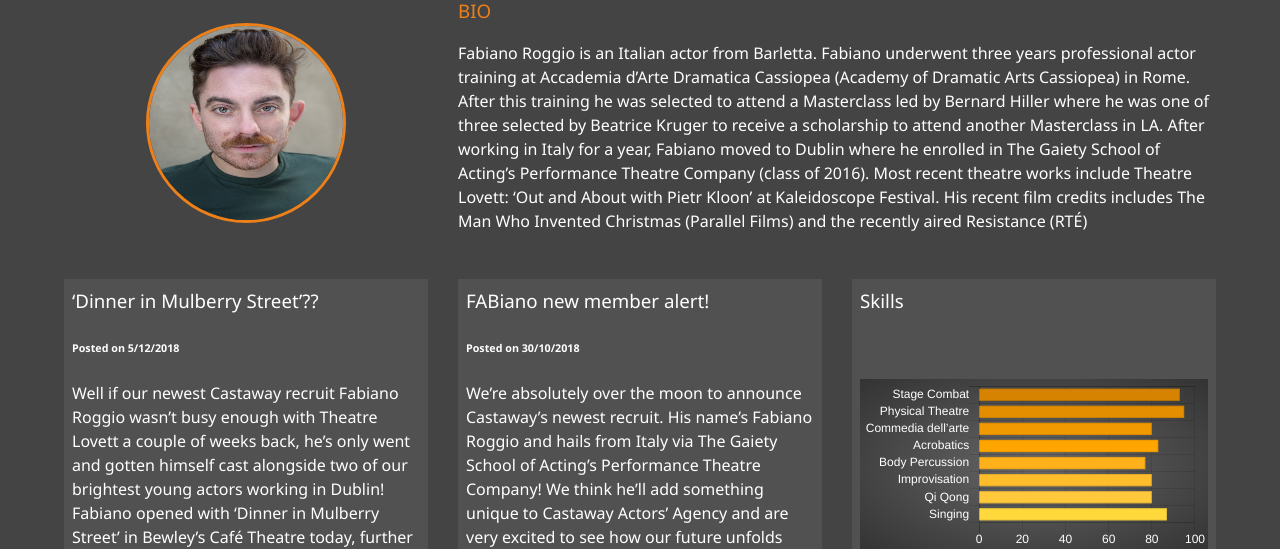
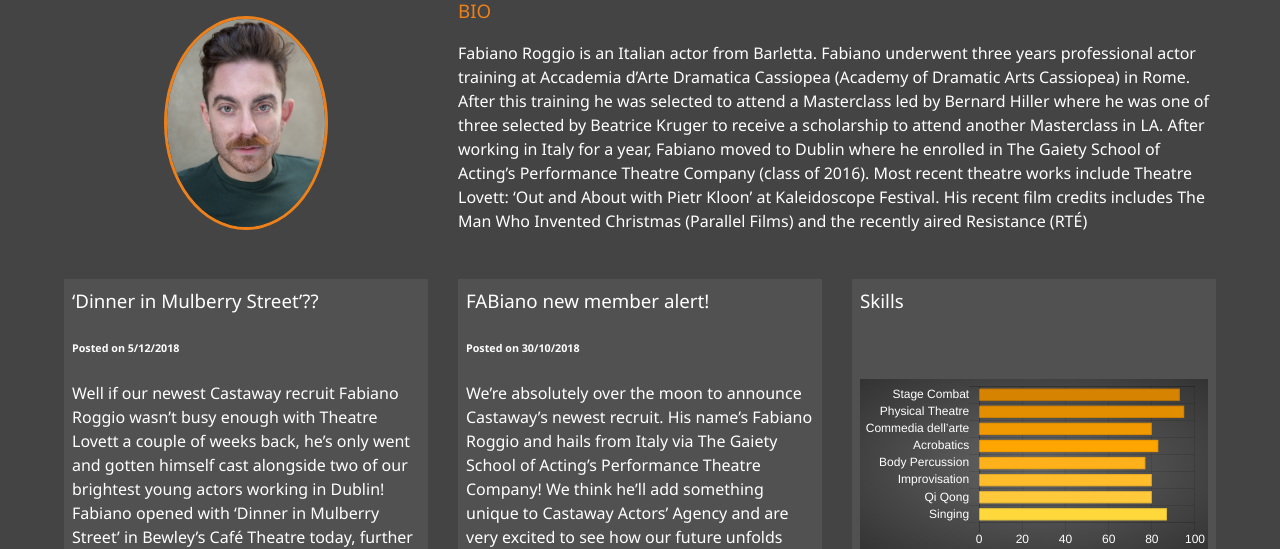
Before and after one commit to Giampaolo1/portfolioFabiano, a website: page about.html in a window 1280 px wide. Shown: the part 259-808 px from the top of the page. Drawn offline with nearby package versions, Linux system fonts and the light colour scheme.

Commit message:
Update main.css

```diff
--- a/css/main.css
+++ b/css/main.css
@@ -225,8 +225,8 @@ main {
     border-radius: 50%;
     border: #ee801a 3px solid;
 
-    width: 200px;
-    height: 200px;
+    width: 45%;
+    height: 85%;
   }
 
   .about-info .bio {
```
